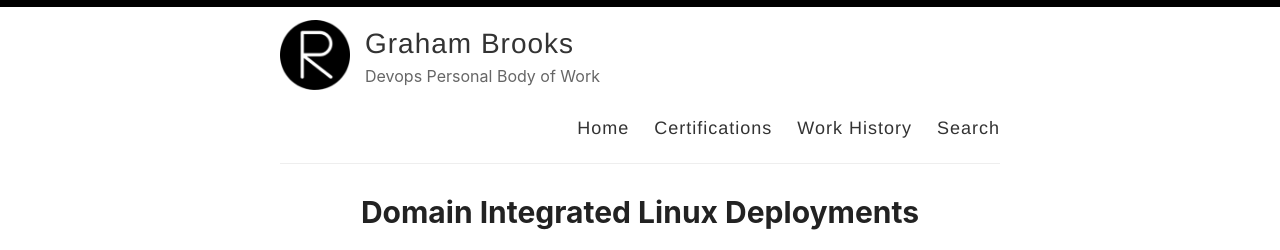
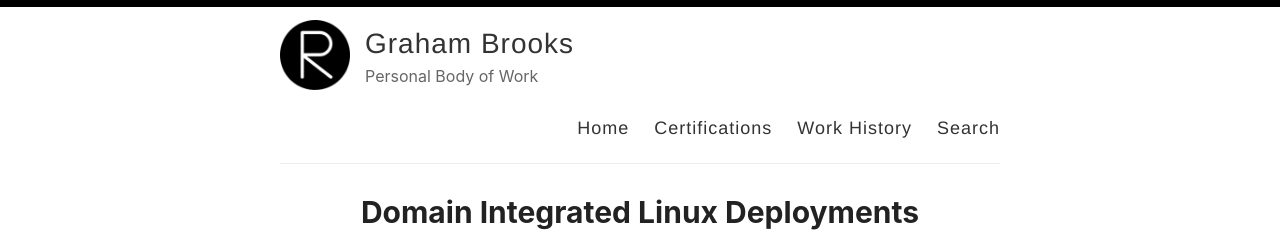
Before and after one commit to LittleSeneca/LittleSeneca.github.io, a Jekyll site: the page built from index.html, in a window 1280 px wide. Shown: the top 250 px of the page. Built offline with Jekyll 4.4.1, drawn with Linux system fonts in a browser that asks for light colours; the list of posts is cut into pages by our own code.

Commit message:
Updated Config

```diff
--- a/_config.yml
+++ b/_config.yml
@@ -9,7 +9,7 @@ name: Graham Brooks
 author: Graham Brooks
 
 # Short bio or description (displayed in the header)
-description: Devops Personal Body of Work
+description: Personal Body of Work
 
 # URL of your avatar or profile pic (you could use your GitHub profile pic)
 avatar: /images/reverie.png
```
